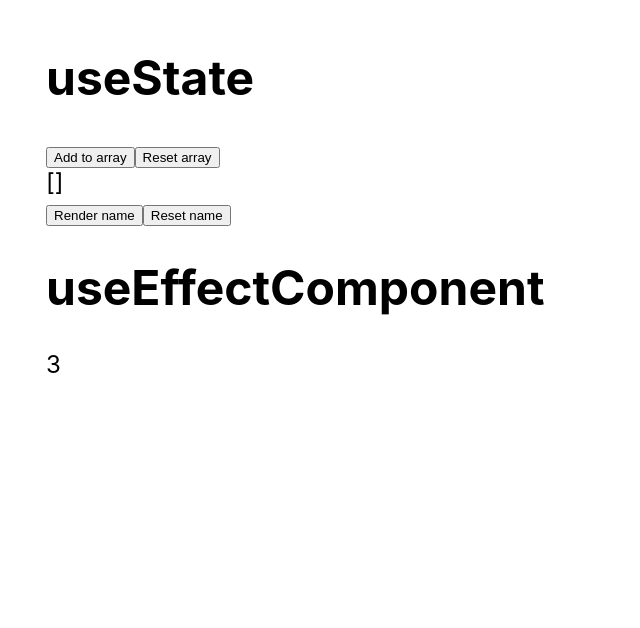
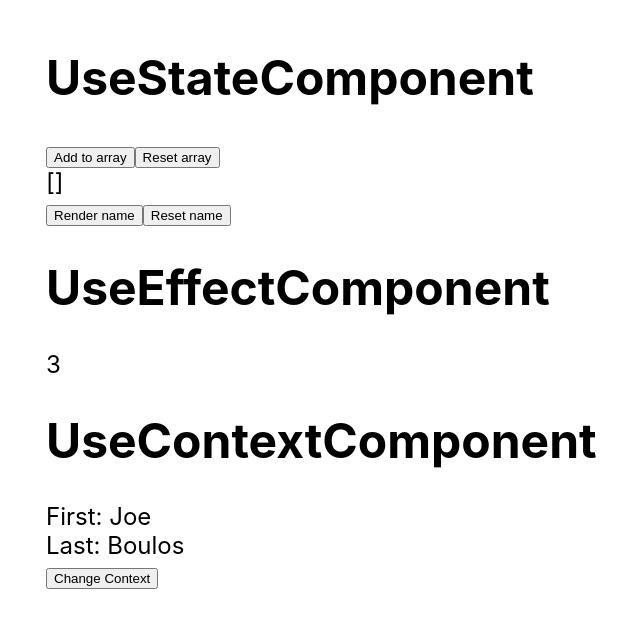
Before and after one commit to jaboulos/ts-hooks, a React (Create React App) app: page / in a window 1280 px wide. Shown: the top 628 px of the page, without its empty margins (194-834 px from the left). Built offline with nearby package versions, Linux system fonts and the light colour scheme.

Commit message:
Add store and useContext ts examples

```diff
--- a/src/App.tsx
+++ b/src/App.tsx
@@ -1,13 +1,16 @@
 import UseEffectComponent from './components/UseEffectComponent';
 import UseStateComponent from './components/UseStateComponent';
+import UseContextComponent from './components/UseContextComponent';
 
 const App = () => {
   return (
     <div>
-      <h1>useState</h1>
+      <h1>UseStateComponent</h1>
       <UseStateComponent />
-      <h1>useEffectComponent</h1>
+      <h1>UseEffectComponent</h1>
       <UseEffectComponent />
+      <h1>UseContextComponent</h1>
+      <UseContextComponent />
     </div>
   );
 };
--- /dev/null
+++ b/src/components/UseContextComponent.tsx
@@ -0,0 +1,40 @@
+import { useState, useContext } from 'react';
+import UserContext, { UserState } from '../store'; // why does this naming convention work?
+
+// compoonent that consumes the context
+const ConsumerComponent = () => {
+  // use useContext
+  const user = useContext<UserState>(UserContext);
+  return (
+    <div>
+      <div>First: {user.first}</div>
+      <div>Last: {user.last}</div>
+    </div>
+  );
+};
+
+const UseContextComponent = () => {
+  const [user, setUser] = useState<UserState>({
+    first: 'Joe',
+    last: 'Boulos',
+  });
+  return (
+    <UserContext.Provider value={user}>
+      <ConsumerComponent />
+      <div>
+        <button
+          onClick={() =>
+            setUser({
+              first: 'New First Name',
+              last: 'New Last Name',
+            })
+          }
+        >
+          Change Context
+        </button>
+      </div>
+    </UserContext.Provider>
+  );
+};
+
+export default UseContextComponent;
--- /dev/null
+++ b/src/store.ts
@@ -0,0 +1,14 @@
+import { createContext } from 'react';
+
+const initialState = {
+  first: 'Joe',
+  last: 'Boulos',
+};
+
+// helps to define the shape we want from useState in UserContextComponent
+export type UserState = typeof initialState;
+
+// typeof is saying it wants initalState as its type
+const context = createContext<typeof initialState>(initialState);
+
+export default context;
```
